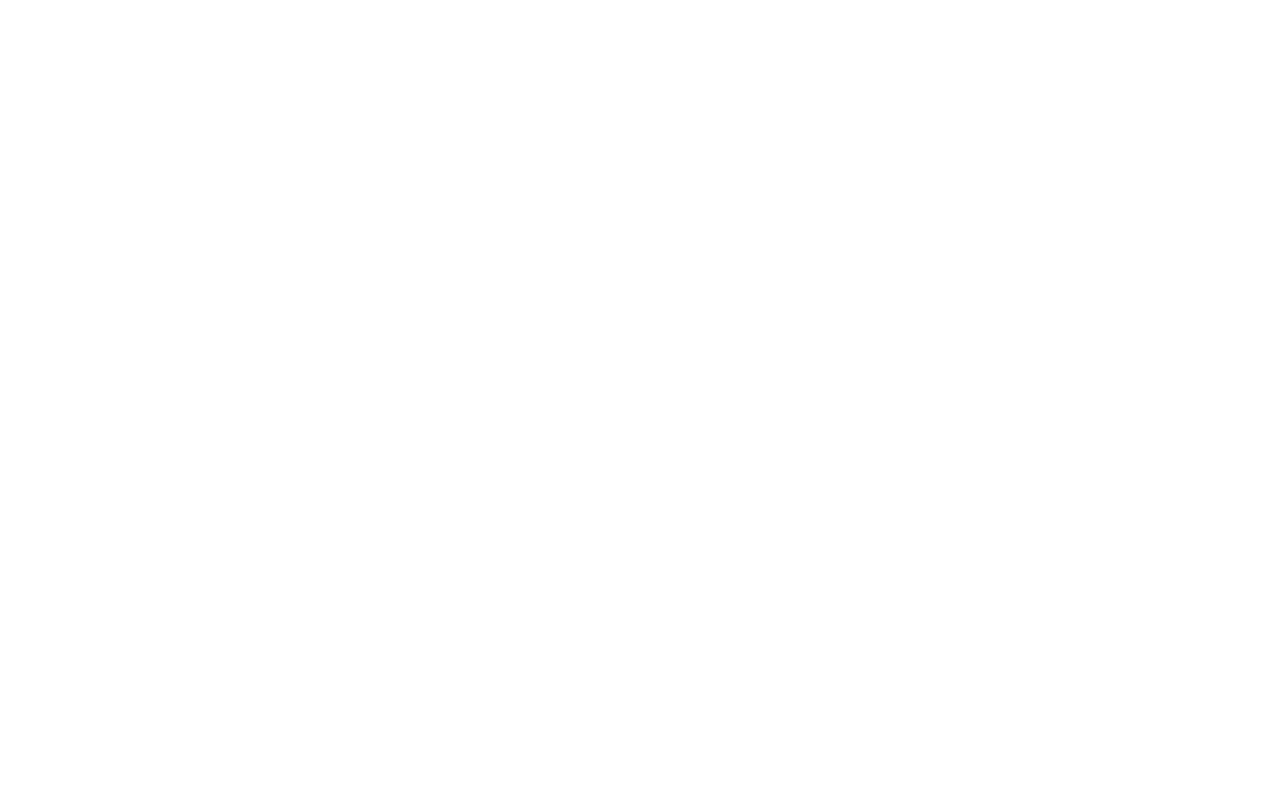
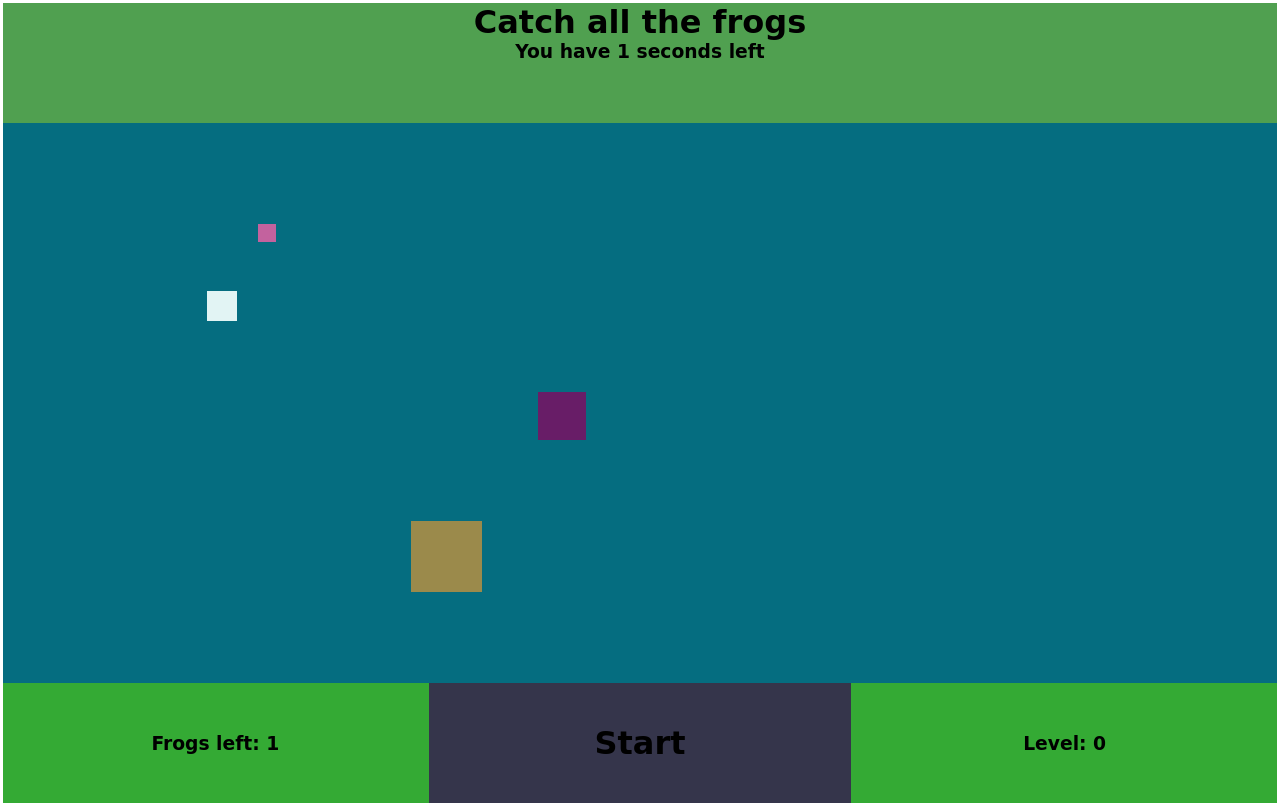
Before and after one commit to chana987/catch-a-the, a plain HTML site: page index.html in a window 1280 px wide. Drawn offline with nearby package versions, Linux system fonts and the light colour scheme; a web font is replaced by a local one.

Commit message:
most of logic and render finished

```diff
--- a/index.html
+++ b/index.html
@@ -5,11 +5,23 @@
   <meta name="viewport" content="width=device-width, initial-scale=1.0">
   <meta http-equiv="X-UA-Compatible" content="ie=edge">
   <link rel="stylesheet" href="style.css">
+  <link href="https://fonts.googleapis.com/css?family=Mansalva&display=swap" rel="stylesheet">
   <title>Document</title>
 </head>
 <body>
   <div class="container">
+    <header class="header">
+      <h1>Catch all the frogs</h1>
+      <h3 class="time-left">You have <span class="num-time">2</span> seconds left</h3>
+    </header>
+    <main class="main">
 
+    </main>
+    <footer class="footer">
+      <div class="frogs-left"><h3>Frogs left: <span class="num-frogs">1</span></h3></div>
+      <div class="start"><h1>Start</h1></div>
+      <div class="level"><h3> Level: <span class="num-level">3</span></h3></div>
+    </footer>
   </div>
 
   <script src="jquery-3.4.1.js"></script>
--- a/logic.js
+++ b/logic.js
@@ -0,0 +1,66 @@
+const FrogGame = function() {
+  let _frogs = []
+  let level = 0
+  let time = 1
+  let frogCounter = 0
+  const addFrog = function() {
+    frogCounter += 1
+    // generate random location
+    const generateLocation = function() {
+      // get viewport dimensions
+      let height = $(".main").height()
+      let width = $(".main").width()
+      let y
+      let x
+      do {
+        y = Math.ceil(Math.random() * 100)
+      } while ((height - (y * height / 100)) < y)
+      do {
+        x = Math.ceil(Math.random() * 100)
+      } while ((width - (x * width / 100)) < y)
+      let location = [x, y]
+      return location
+    }
+    // generate color
+    const generateColor = function() {
+      const generateNum = function() {
+        let num = Math.ceil(Math.random() * 255)
+        return num
+      }
+      color = `rgb(${generateNum()}, ${generateNum()}, ${generateNum()})`
+      return color
+    }
+    let frog = {
+      location: generateLocation(),
+      color: generateColor(),
+      id: frogCounter
+    }
+    // add to array
+    _frogs.push(frog)
+  }
+  const removeFrog = function(frogID) {
+    // remove frog from array
+    const id = _frogs.findIndex(i => i.id === frogID)
+    _frogs.splice(id, 1)
+  }
+  const upLevel = function() {
+    frogs = []
+    level += 1
+    time += 1
+    // add frogs acoording to level
+    for (let i = 0; i < level; i++) {
+      addFrog()
+    }
+  }
+  const getFrogs = function() {
+    return _frogs
+  }
+  return {
+    addFrog: addFrog,
+    removeFrog: removeFrog,
+    upLevel: upLevel,
+    getFrogs: getFrogs,
+    time: time,
+    level: level
+  }
+}
--- a/main.js
+++ b/main.js
@@ -0,0 +1,9 @@
+const frogGame = FrogGame()
+const renderer = Renderer()
+
+frogGame.addFrog()
+frogGame.addFrog()
+frogGame.addFrog()
+frogGame.addFrog()
+
+renderer.renderGame(frogGame.getFrogs(), frogGame.level, frogGame.time)
--- a/render.js
+++ b/render.js
@@ -0,0 +1,16 @@
+const Renderer = function() {
+  const renderGame = function(frogs, level, time) {
+    $(".num-level").text(level)
+    $(".num-time").text(time)
+    $(".main").empty()
+    for (let frog of frogs) {
+      let newFrog = `<div class="frog" data-id="${frog.id}" style="background:${frog.color};
+      left:${frog.location[0]}%;
+      top:${frog.location[1]}%;
+      width:${frog.location[1]}px;
+      height:${frog.location[1]}px"></div>`
+      $(".main").append(newFrog)
+    }
+  }
+  return { renderGame }
+}
--- a/style.css
+++ b/style.css
@@ -0,0 +1,53 @@
+* {
+  margin: 0;
+  padding: 0;
+  box-sizing: border-box;
+  font-family: 'Mansalva', cursive;
+  text-align: center;
+}
+
+.container {
+  margin: 3px;
+  display: grid;
+  grid-template-rows: 15vh 70vh 15vh;
+}
+
+.header {
+  background: rgb(80, 160, 80);
+}
+
+.main {
+  background: rgb(5, 109, 128);
+  width: 100%;
+  position: relative;
+}
+
+.footer {
+  display: flex;
+  justify-content: space-around;
+  align-items: center;
+  background: rgb(52, 170, 52);
+}
+
+.frogs-left {
+  width: 33vw;
+}
+
+.start {
+  width: 33vw;
+  height: 100%;
+  background: rgb(53, 53, 75);
+  display: flex;
+  align-items: center;
+  justify-content: center;
+}
+
+.level {
+  width: 33vw;
+}
+
+.frog {
+  height: 50px;
+  /* width: 50px; */
+  position: absolute;
+}
```
